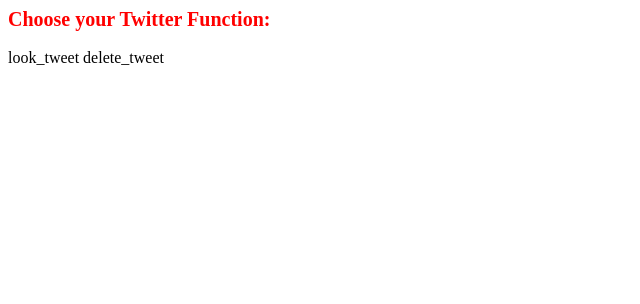
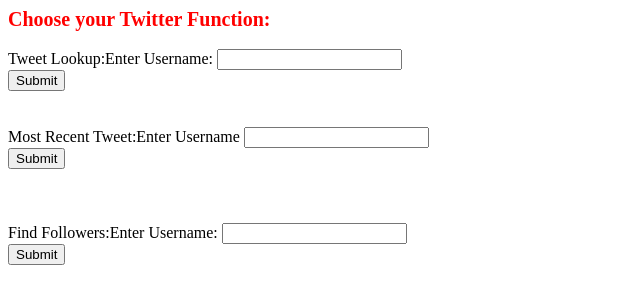
Before and after one commit to mayurigupta01/twitterservice, a Flask app: page / in a window 1280 px wide. Shown: the top 304 px of the page, without its empty margins (0-640 px from the left). Run offline with Flask 2, Linux system fonts and the light colour scheme.

Commit message:
added home page and followers api route

```diff
--- a/twitterOptions/templates/homepage.html
+++ b/twitterOptions/templates/homepage.html
@@ -10,9 +10,8 @@
     </head>
    <body>
         {% for options in twitter_options %}
-                 {{options}}
-          {% endfor %}
-            {% if options == 'look_tweet' %}
+
+            {% if options == 'tweet_lookUp' %}
                <form action="/looktweet" method="GET" action="/">
                 <label for="tweet">Tweet Lookup:Enter Username:</label>
                 <input type="EnterUsername" name="username" ><br>
@@ -21,18 +20,27 @@
                 <br>
                 <br>
 
-            {% elif options == 'delete_tweet' %}
-                <form action="/delete" method="DELETE" action="/">
-                <label for="tweet">Re-Tweet Delete:Enter Username:</label>
+            {% elif options == 'find_followers' %}
+                 <form action="/followers" method="GET" action="/">
+                 <label for="tweet">Find Followers:Enter Username:</label>
                  <input type="EnterUsername" name="username" ><br>
                   <input type="submit" value="Submit">
-                </form>
-           {% endif %}
-      </body>
-
                   <br>
                   <br>
                   <br>
+                  </form>
 
+            {% elif options == 'most_recent_tweet' %}
+                  <form action="/mostRecentTweet" method="GET" action="/">
+                  <label for="tweet">Most Recent Tweet:Enter Username</label>
+                  <input type="text" name="query" ><br>
+                  <input type="submit" value="Submit">
+                  </form>
+                  <br>
+                  <br>
+                  <br>
+            {% endif %}
+        {% endfor %}
+      </body>
 
    </html>
--- a/twitterOptions/twitter_api/apiroutes.py
+++ b/twitterOptions/twitter_api/apiroutes.py
@@ -4,13 +4,12 @@ import json
 import requests
 from flask import Blueprint, jsonify, render_template, request
 
-
 twitter_api_blueprint = Blueprint("twitter_api", __name__, "url_prefix=/api/option")
 
 
 @twitter_api_blueprint.route('/', methods=['GET'])
 def landing_page():
-    twitter_options = ['look_tweet', 'delete_tweet']
+    twitter_options = ['tweet_lookUp', 'most_recent_tweet', 'find_followers']
     return render_template('homepage.html', twitter_options=twitter_options)
 
 
@@ -86,7 +85,7 @@ def update_tweet():
 @twitter_api_blueprint.route('/followers', methods=['GET'])
 def find_followers():
     username = request.args.get('username')
-    #username = 'elonmusk'
+    # username = 'elonmusk'
     # find the userid of the passed username
     from helper.readyaml import read_yaml
     my_dict = read_yaml()
@@ -105,10 +104,9 @@ def find_followers():
     follower_name = []
     # add just follower name in the list
     for tweet in mytweetlist:
-       follower_name.append(tweet['name'])
+        follower_name.append(tweet['name'])
     print(follower_name)
     return render_template('userfollowers.html', follower_name=follower_name, username=username)
-
 
 
 # Author-Mayuri
```
Lines whose indentation alone changed are shown as unchanged.
